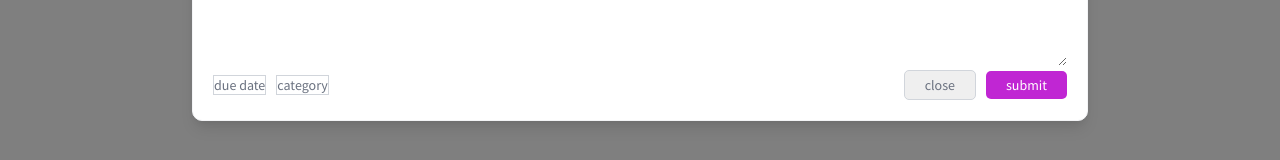
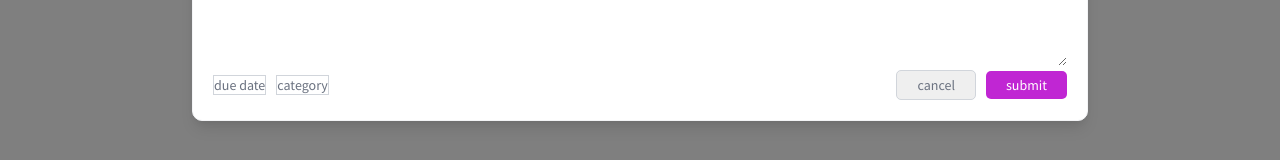
Before and after one commit to neicore/todo, a React (Create React App) app: page / in a window 1280 px wide. Both pictures are taken after a click on the button "New Todo". Shown: the part 440-600 px from the top of the page. Built offline with nearby package versions, Linux system fonts and the light colour scheme.

Commit message:
prevent empty new todo submission

```diff
--- a/src/components/modal/NewTodo.tsx
+++ b/src/components/modal/NewTodo.tsx
@@ -69,7 +69,7 @@ const NewTodo = () => {
 
           <div className={styles.newTodo_footer_right}>
             <button onClick={handleCancel} className={styles.newTodo_cancel}>
-              close
+              cancel
             </button>
             <button onClick={handleSubmit} className={styles.newTodo_submit}>
               submit
```
